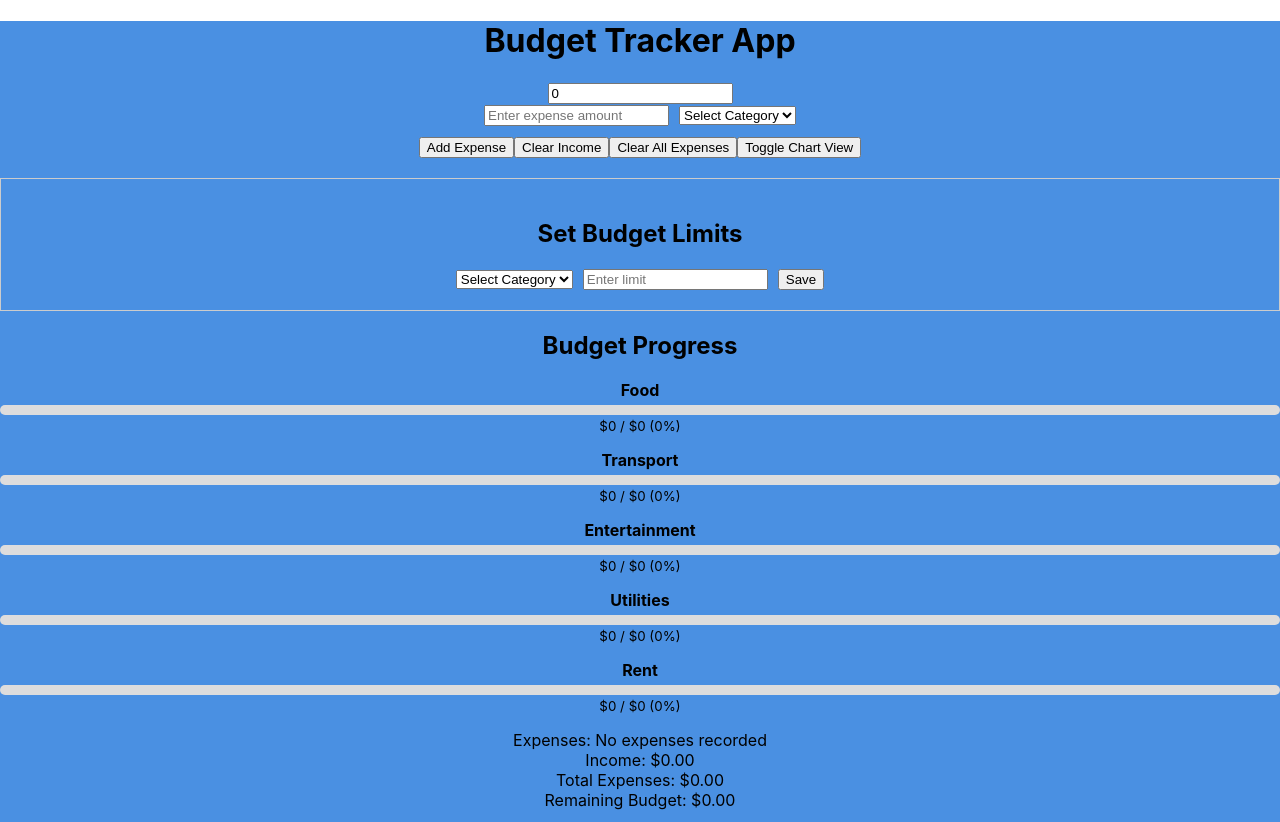
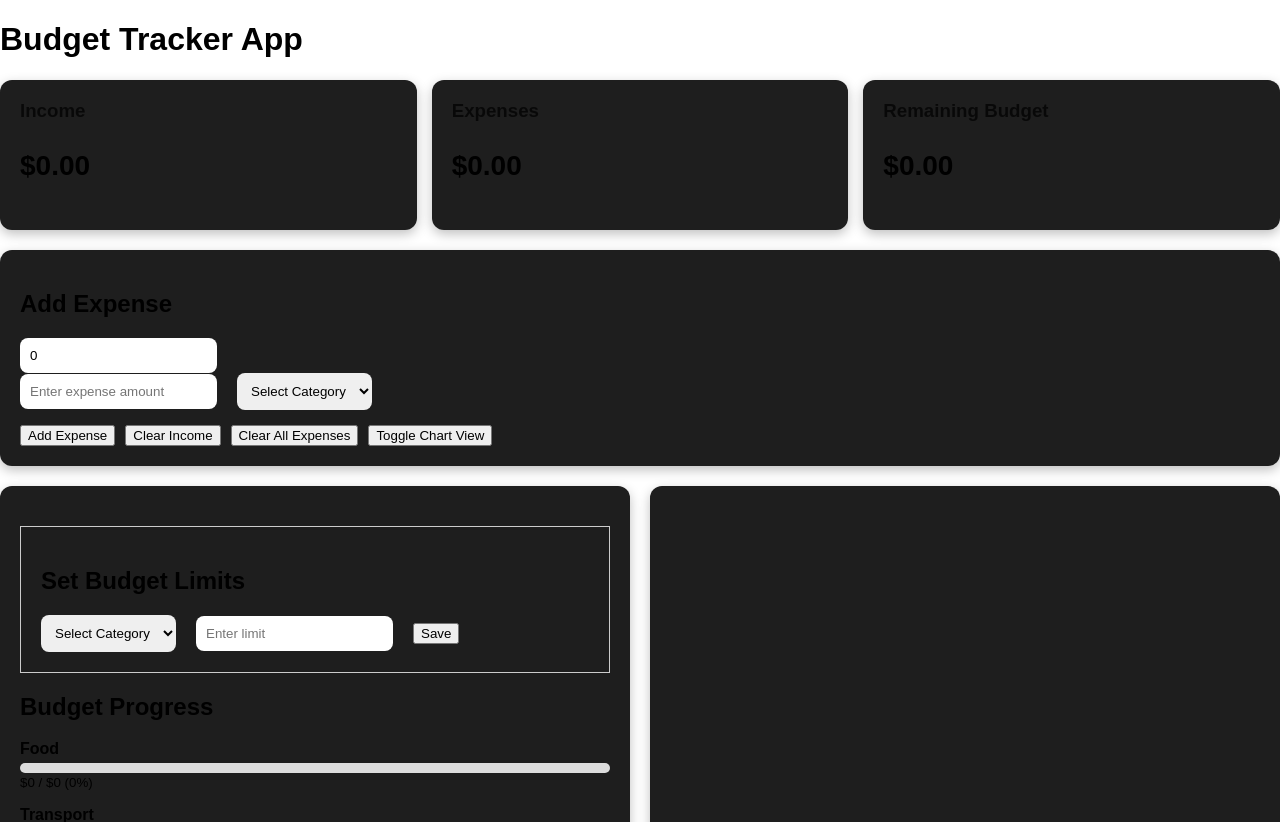
Before and after one commit to Adrik113/Adrik-Budget-Tracker, a React (Create React App) app: page / in a window 1280 px wide. Shown: the top 822 px of the page. Built offline with nearby package versions, Linux system fonts and the light colour scheme.

Commit message:
UI/UX Update

```diff
--- a/src/App.css
+++ b/src/App.css
@@ -1,40 +1,57 @@
-.App {
-  text-align: center;
-  background-color:#4a90e2;
-  min-width: 100vh;
+body {
+  margin: 0;
+  font-family: Arial, sans-serif;
 }
 
-.App-logo {
-  height: 40vmin;
-  pointer-events: none;
-}
-
-@media (prefers-reduced-motion: no-preference) {
-  .App-logo {
-    animation: App-logo-spin infinite 20s linear;
-  }
-}
-
-.App-header {
-  background-color: #282c34;
+.app {
   min-height: 100vh;
-  display: flex;
-  flex-direction: column;
-  align-items: center;
-  justify-content: center;
-  font-size: calc(10px + 2vmin);
+  padding: 20px;
+  background: #121212;
   color: white;
 }
 
-.App-link {
-  color: #61dafb;
+.dashboard-cards {
+  display: grid;
+  grid-template-columns: repeat(3, 1fr);
+  gap: 15px;
+  margin-bottom: 20px;
 }
 
-@keyframes App-logo-spin {
-  from {
-    transform: rotate(0deg);
-  }
-  to {
-    transform: rotate(360deg);
-  }
+.bottom-grid {
+  display: grid;
+  grid-template-columns: 1fr 1fr;
+  gap: 20px;
+  margin-top: 20px;
 }
+
+.card {
+  background: #1e1e1e;
+  border-radius: 12px;
+  padding: 20px;
+  box-shadow: 0 4px 12px rgba(0,0,0,.25);
+}
+
+.card h3 {
+  margin-top: 0;
+  opacity: .7;
+}
+
+.card p {
+  font-size: 28px;
+  font-weight: bold;
+}
+
+.button-row {
+  display: flex;
+  gap: 10px;
+  flex-wrap: wrap;
+  margin-top: 15px;
+}
+
+input,
+select {
+  padding: 10px;
+  border-radius: 8px;
+  border: none;
+  margin-right: 10px;
+}
--- a/src/App.js
+++ b/src/App.js
@@ -66,34 +66,67 @@ function App() {
 
   return (
     <div className="App">
+
       <Header />
 
-      {/* Income */}
+      {/*Dashboard cards */}
+      <div className="dashboard-cards">
+
+        <div className="card">
+          <h3>Income</h3>
+          <p>${income.toFixed(2)}</p>
+        </div>
+
+        <div className="card">
+          <h3>Expenses</h3>
+          <p>${totalExpenses.toFixed(2)}</p>
+        </div>
+
+        <div className="card">
+          <h3>Remaining Budget</h3>
+          <p>${remainingBudget.toFixed(2)}</p>
+        </div>
+
+      </div>
+
+      {/*Transaction Area */}
+      <div className="card">
+
+        <h2>Add Expense</h2>
+
         <IncomeInputField
         value={income}
         onChange={(e) =>
           setIncome(
-            e.target.value ? parseFloat(e.target.value) : 0
+            e.target.value ? parseFloat(e.target.value)
+            : 0
           )
         }
         />
 
-      {/* Expense Input */}
         <ExpenseInputField
           value={expenseAmount}
-        onChange={(e) => setExpenseAmount(e.target.value)}
+          onChange={(e) =>
+            setExpenseAmount(e.target.value)
+          }
           categories={categories}
           selectedCategory={selectedCategory}
           setSelectedCategory={setSelectedCategory}
         />
 
-      {/* Buttons */}
+        <div className="button-row">
           <AddExpenseButton onClick={handleAddExpense} />
           <ClearIncomeButton onClick={handleClearIncome} />
           <ClearExpensesButton onClick={handleClearExpenses} />
           <ToggleChartButton onClick={handleToggleChart} />
+        </div>
 
-      {/* Budget System */}
+      </div>
+
+      {/* Bottom Section */}
+      <div className="bottom-grid">
+
+        <div className="card">
           <BudgetSettings
             categories={categories}
               budgets={budgets}
@@ -102,32 +135,25 @@ function App() {
 
               <CategoryProgress
                 categories={categories}
+                expenses={expenses}
                 budgets={budgets}
-        expenses={expenses}
               />
-
-      {/* Summary */}
-      <div>
-        Expenses:{" "}
-        {expenses.length > 0
-          ? expenses
-              .map((e) => `${e.category}: $${e.amount}`)
-              .join(", ")
-          : "No expenses recorded"}
         </div>
 
-      <div>Income: ${income.toFixed(2)}</div>
-      <div>Total Expenses: ${totalExpenses.toFixed(2)}</div>
-      <div>Remaining Budget: ${remainingBudget.toFixed(2)}</div>
-
-      {/* Charts */}
+        <div className="card">
           {showPieChart ? (
-        <CustomPiechart expenses={expenses} />
+            <CustomPiechart expenses ={expenses} />
           ) : (
-        <BarChart income={income} expenses={totalExpenses} />
+            <BarChart  income={income}expenses={expenses}
+            />
           )}
         </div>
+
+       </div>
+
+     </div>
+
         );
+
 }
-
 export default App;
```
Lines whose indentation alone changed are shown as unchanged.
